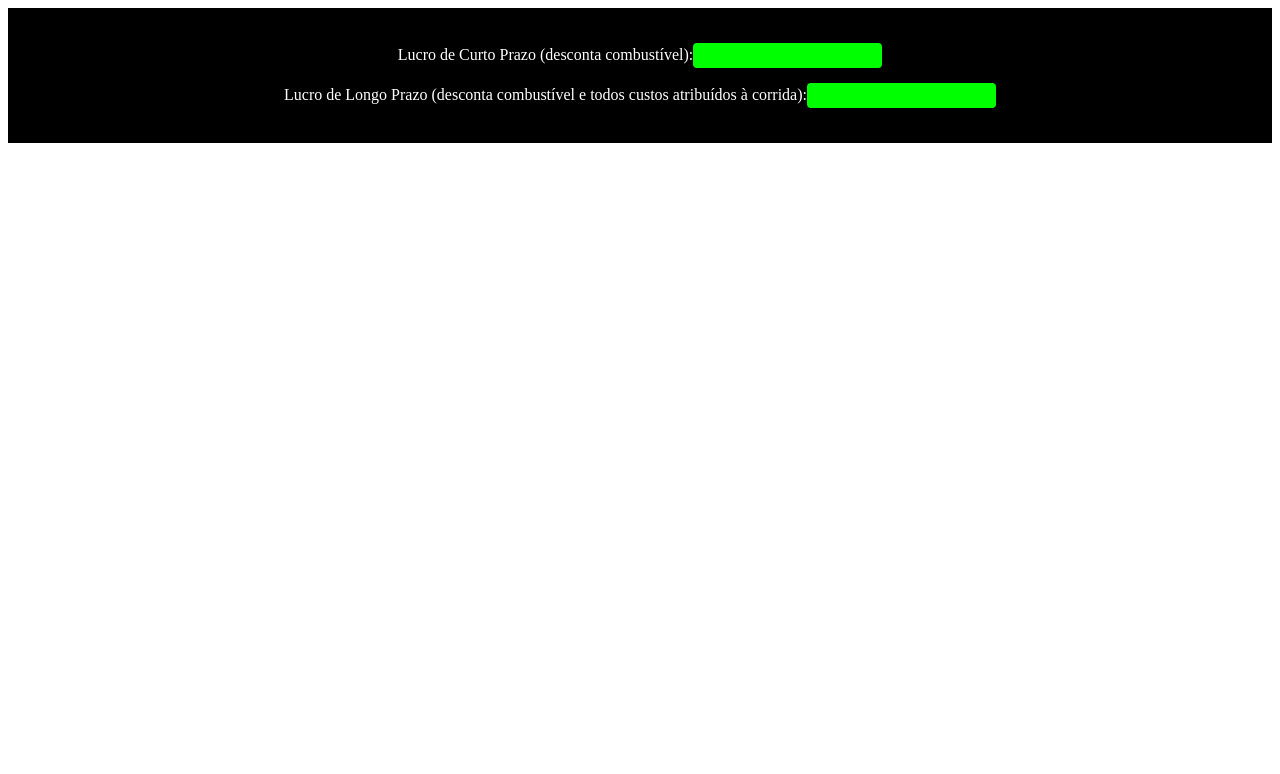
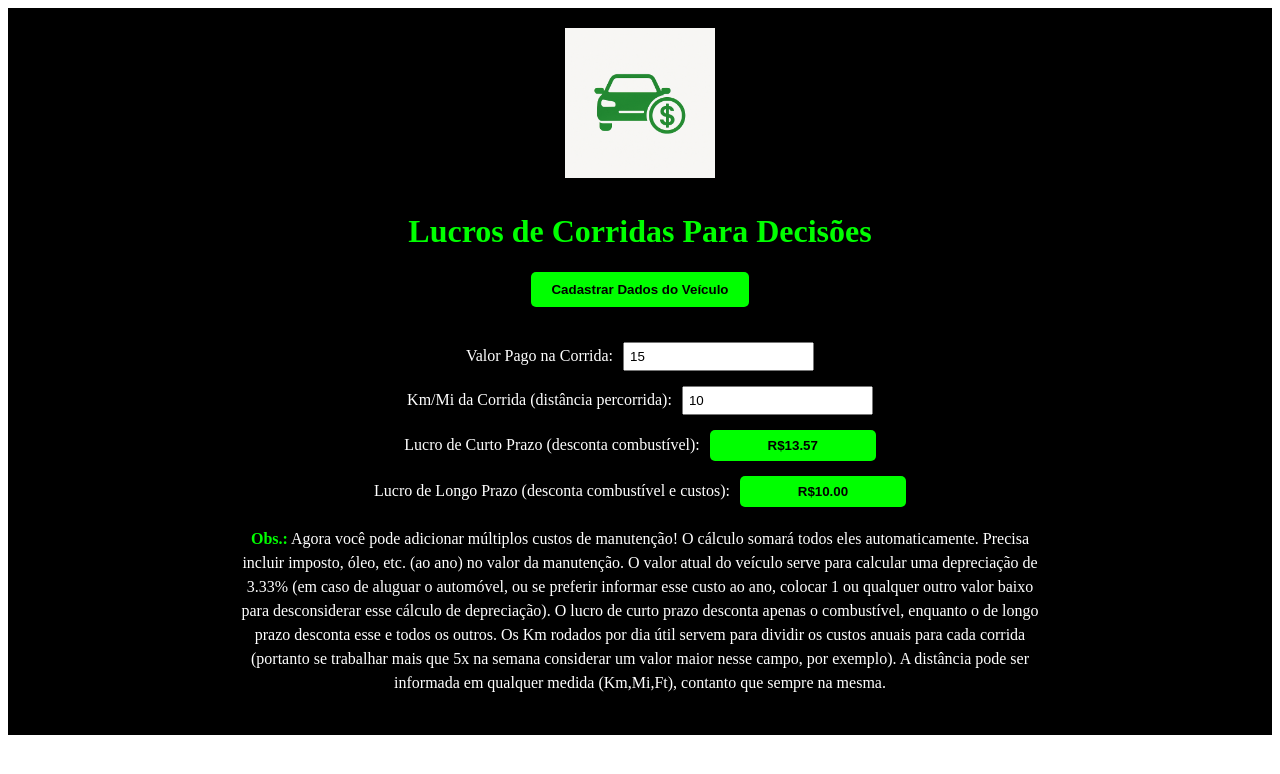
Before and after one commit to bracco42/AppLucro.com, a Next.js app: page / in a window 1280 px wide. Shown: the top 774 px of the page. Built offline with nearby package versions, Linux system fonts and the light colour scheme.

Commit message:
Update page.tsx -- deploy!!!! agora sim

```diff
--- a/app/page.tsx
+++ b/app/page.tsx
@@ -15,11 +15,214 @@ export default function CalculoLucro() {
   const [lucroLongoPrazo, setLucroLongoPrazo] = useState<number | null>(null);
   const [showModal, setShowModal] = useState<boolean>(false);
 
-  // ... rest of your component logic ...
+  useEffect(() => {
+    calcularLucros();
+  }, [precoCombustivel, kmPorLitro, valorSeguro, custosManutencao, KmPorDia, valorVeiculo, valorCorrida, KmRodados]);
+
+  const calcularLucros = () => {
+    if ([precoCombustivel, kmPorLitro, valorSeguro, KmPorDia, valorVeiculo, valorCorrida, KmRodados].some(val => val <= 0 || isNaN(val))) {
+      setLucroCurtoPrazo(null);
+      setLucroLongoPrazo(null);
+      return;
+    }
+
+    const custoCombustivelPorKm = precoCombustivel / kmPorLitro;
+    const custoCombustivelCorrida = custoCombustivelPorKm * KmRodados;
+    const lucroCurto = valorCorrida - custoCombustivelCorrida;
+    setLucroCurtoPrazo(lucroCurto);
+
+    const totalManutencaoAnual = custosManutencao.reduce((total, custo) => total + custo.valor, 0);
+
+    const custoManutencaoCorrida = ((totalManutencaoAnual + valorSeguro) || (0.0333 * valorVeiculo)) * KmRodados / (KmPorDia * 252);
+    const depreciaçãoVeiculo = (valorVeiculo * 0.0333 * KmRodados) / (KmPorDia * 252);
+    const lucroLongo = valorCorrida - custoCombustivelCorrida - custoManutencaoCorrida - depreciaçãoVeiculo;
+    setLucroLongoPrazo(lucroLongo);
+  };
+
+  const adicionarCustoManutencao = () => {
+    setCustosManutencao([...custosManutencao, {id: Date.now(), valor: 0}]);
+  };
+
+  const removerCustoManutencao = (id: number) => {
+    if (custosManutencao.length > 1) {
+      setCustosManutencao(custosManutencao.filter(custo => custo.id !== id));
+    }
+  };
+
+  const atualizarCustoManutencao = (id: number, valor: number) => {
+    setCustosManutencao(custosManutencao.map(custo =>
+      custo.id === id ? {...custo, valor: parseFloat(valor.toString()) || 0} : custo
+    ));
+  };
 
   return (
     <div style={{ textAlign: 'center', padding: '20px', backgroundColor: '#000', color: '#fff' }}>
-      {/* ... other components ... */}
+      <img src="./logo.png" alt="Logo" style={{ width: '150px', marginBottom: '10px' }} />
+      <h1 style={{ color: '#0f0' }}>Lucros de Corridas Para Decisões</h1>
+      <button onClick={() => setShowModal(!showModal)} style={{
+        padding: '10px 20px',
+        backgroundColor: '#0f0',
+        color: '#000',
+        border: 'none',
+        borderRadius: '5px',
+        fontWeight: 'bold',
+        cursor: 'pointer',
+        marginBottom: '20px'
+      }}>
+        {showModal ? 'Fechar Cadastro' : 'Cadastrar Dados do Veículo'}
+      </button>
+
+      {showModal && (
+        <div className="modal" style={{
+          maxWidth: '400px',
+          margin: '0 auto',
+          backgroundColor: '#222',
+          padding: '20px',
+          borderRadius: '10px',
+          boxShadow: '0 0 10px rgba(0,255,0,0.5)'
+        }}>
+          <h2 style={{ color: '#0f0' }}>Cadastro de Dados do Veículo</h2>
+
+          <div style={{ marginBottom: '15px' }}>
+            <label>Preço do Combustível (por litro):</label>
+            <input
+              type="number"
+              value={precoCombustivel}
+              onChange={(e) => setPrecoCombustivel(parseFloat(e.target.value) || 0)}
+              style={{ width: '50%', marginLeft: '10px', padding: '5px' }}
+              required
+            />
+          </div>
+
+          <div style={{ marginBottom: '15px' }}>
+            <label>Km/L feitos pelo veículo:</label>
+            <input
+              type="number"
+              value={kmPorLitro}
+              onChange={(e) => setKmPorLitro(parseFloat(e.target.value) || 0)}
+              style={{ marginLeft: '10px', padding: '5px' }}
+              required
+            />
+          </div>
+
+          <div style={{ marginBottom: '15px' }}>
+            <label>Valor do Seguro (por ano):</label>
+            <input
+              type="number"
+              value={valorSeguro}
+              onChange={(e) => setValorSeguro(parseFloat(e.target.value) || 0)}
+              style={{ marginLeft: '10px', padding: '5px' }}
+              required
+            />
+          </div>
+
+          <div style={{ marginBottom: '15px' }}>
+            <label>Custos de Manutenção (por ano):</label>
+            {custosManutencao.map((custo) => (
+              <div key={custo.id} style={{display: 'flex', marginBottom: '10px', alignItems: 'center'}}>
+                <input
+                  type="number"
+                  value={custo.valor}
+                  onChange={(e) => atualizarCustoManutencao(custo.id, parseFloat(e.target.value))}
+                  required
+                  style={{ flex: 1, padding: '5px' }}
+                />
+                {custosManutencao.length > 1 && (
+                  <button
+                    onClick={() => removerCustoManutencao(custo.id)}
+                    style={{
+                      marginLeft: '10px',
+                      padding: '5px 10px',
+                      backgroundColor: '#f00',
+                      color: '#fff',
+                      border: 'none',
+                      borderRadius: '3px',
+                      cursor: 'pointer'
+                    }}
+                  >
+                    Remover
+                  </button>
+                )}
+              </div>
+            ))}
+            <button
+              onClick={adicionarCustoManutencao}
+              style={{
+                marginTop: '5px',
+                padding: '5px 10px',
+                backgroundColor: '#0f0',
+                color: '#000',
+                border: 'none',
+                borderRadius: '3px',
+                fontWeight: 'bold',
+                cursor: 'pointer'
+              }}
+            >
+              Adicionar Custo
+            </button>
+          </div>
+
+          <div style={{ marginBottom: '15px' }}>
+            <label>Km/Mi rodados por dia (útil):</label>
+            <input
+              type="number"
+              value={KmPorDia}
+              onChange={(e) => setKmPorDia(parseFloat(e.target.value) || 0)}
+              style={{ marginLeft: '10px', padding: '5px' }}
+              required
+            />
+          </div>
+
+          <div style={{ marginBottom: '15px' }}>
+            <label>Valor Atual do Veículo (deprecia 3.33% no ano):</label>
+            <input
+              type="number"
+              value={valorVeiculo}
+              onChange={(e) => setValorVeiculo(parseFloat(e.target.value) || 0)}
+              style={{ marginLeft: '10px', padding: '5px' }}
+              required
+            />
+          </div>
+
+          <button
+            onClick={() => setShowModal(false)}
+            style={{
+              marginTop: '20px',
+              padding: '10px 20px',
+              fontSize: '16px',
+              backgroundColor: '#0f0',
+              color: '#000',
+              border: 'none',
+              borderRadius: '5px',
+              fontWeight: 'bold',
+              cursor: 'pointer',
+              width: '100%'
+            }}
+          >
+            Salvar
+          </button>
+        </div>
+      )}
+
+      <div style={{ margin: '15px 0' }}>
+        <label>Valor Pago na Corrida:</label>
+        <input
+          type="number"
+          value={valorCorrida}
+          onChange={(e) => setValorCorrida(parseFloat(e.target.value) || 0)}
+          style={{ marginLeft: '10px', padding: '5px' }}
+        />
+      </div>
+
+      <div style={{ margin: '15px 0' }}>
+        <label>Km/Mi da Corrida (distância percorrida):</label>
+        <input
+          type="number"
+          value={KmRodados}
+          onChange={(e) => setKmRodados(parseFloat(e.target.value) || 0)}
+          style={{ marginLeft: '10px', padding: '5px' }}
+        />
+      </div>
 
       <div style={{ margin: '15px 0' }}>
         <label>Lucro de Curto Prazo (desconta combustível):</label>
@@ -32,14 +235,17 @@ export default function CalculoLucro() {
             color: '#000',
             fontWeight: 'bold',
             border: 'none',
-            padding: '5px',
-            borderRadius: '4px'
+            padding: '8px',
+            borderRadius: '5px',
+            marginLeft: '10px',
+            width: '150px',
+            textAlign: 'center'
           }}
         />
       </div>
 
       <div style={{ margin: '15px 0' }}>
-        <label>Lucro de Longo Prazo (desconta combustível e todos custos atribuídos à corrida):</label>
+        <label>Lucro de Longo Prazo (desconta combustível e custos):</label>
         <input
           type="text"
           value={lucroLongoPrazo !== null ? `R$${lucroLongoPrazo.toFixed(2)}` : ''}
@@ -49,13 +255,18 @@ export default function CalculoLucro() {
             color: '#000',
             fontWeight: 'bold',
             border: 'none',
-            padding: '5px',
-            borderRadius: '4px'
+            padding: '8px',
+            borderRadius: '5px',
+            marginLeft: '10px',
+            width: '150px',
+            textAlign: 'center'
           }}
         />
       </div>
 
-      {/* ... rest of your JSX ... */}
+      <p style={{ maxWidth: '800px', margin: '20px auto', lineHeight: '1.5' }}>
+        <strong style={{ color: '#0f0' }}>Obs.:</strong> Agora você pode adicionar múltiplos custos de manutenção! O cálculo somará todos eles automaticamente. Precisa incluir imposto, óleo, etc. (ao ano) no valor da manutenção. O valor atual do veículo serve para calcular uma depreciação de 3.33% (em caso de aluguar o automóvel, ou se preferir informar esse custo ao ano, colocar 1 ou qualquer outro valor baixo para desconsiderar esse cálculo de depreciação). O lucro de curto prazo desconta apenas o combustível, enquanto o de longo prazo desconta esse e todos os outros. Os Km rodados por dia útil servem para dividir os custos anuais para cada corrida (portanto se trabalhar mais que 5x na semana considerar um valor maior nesse campo, por exemplo). A distância pode ser informada em qualquer medida (Km,Mi,Ft), contanto que sempre na mesma.
+      </p>
     </div>
   );
 }
```
